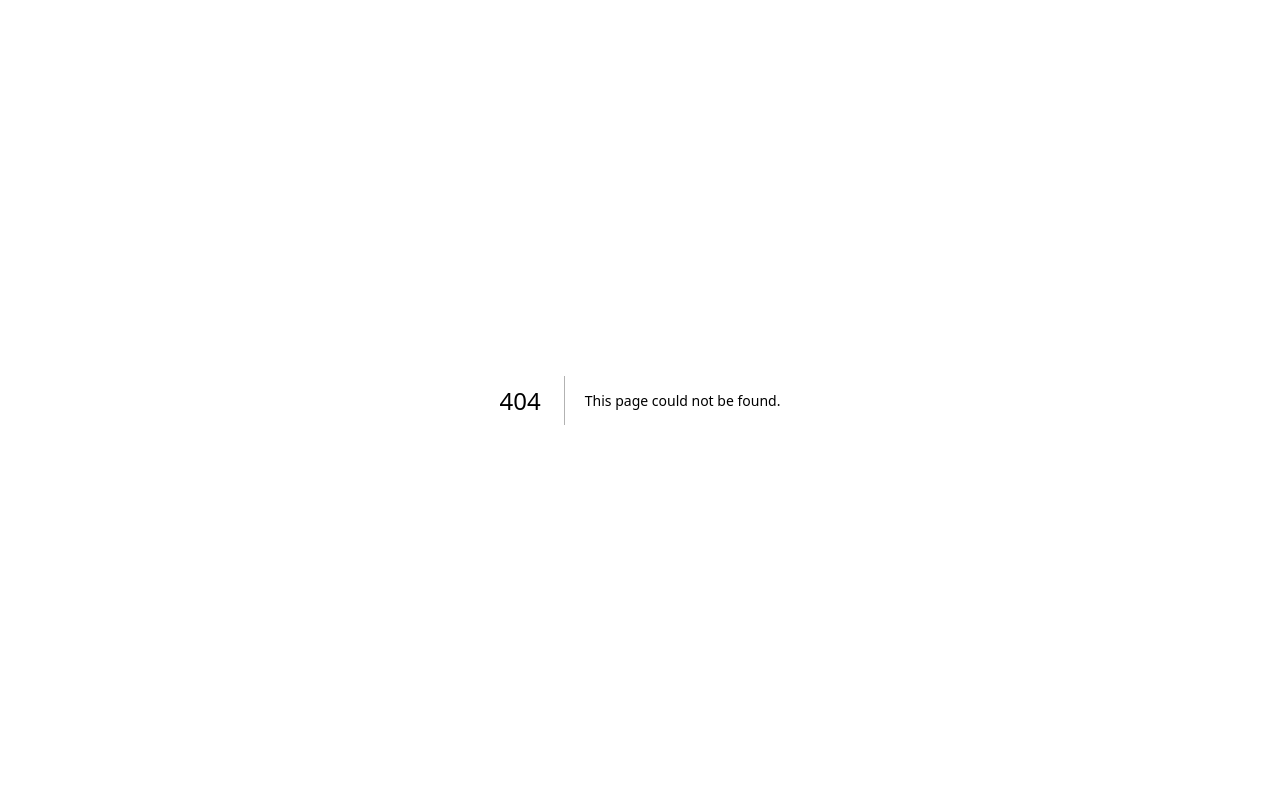
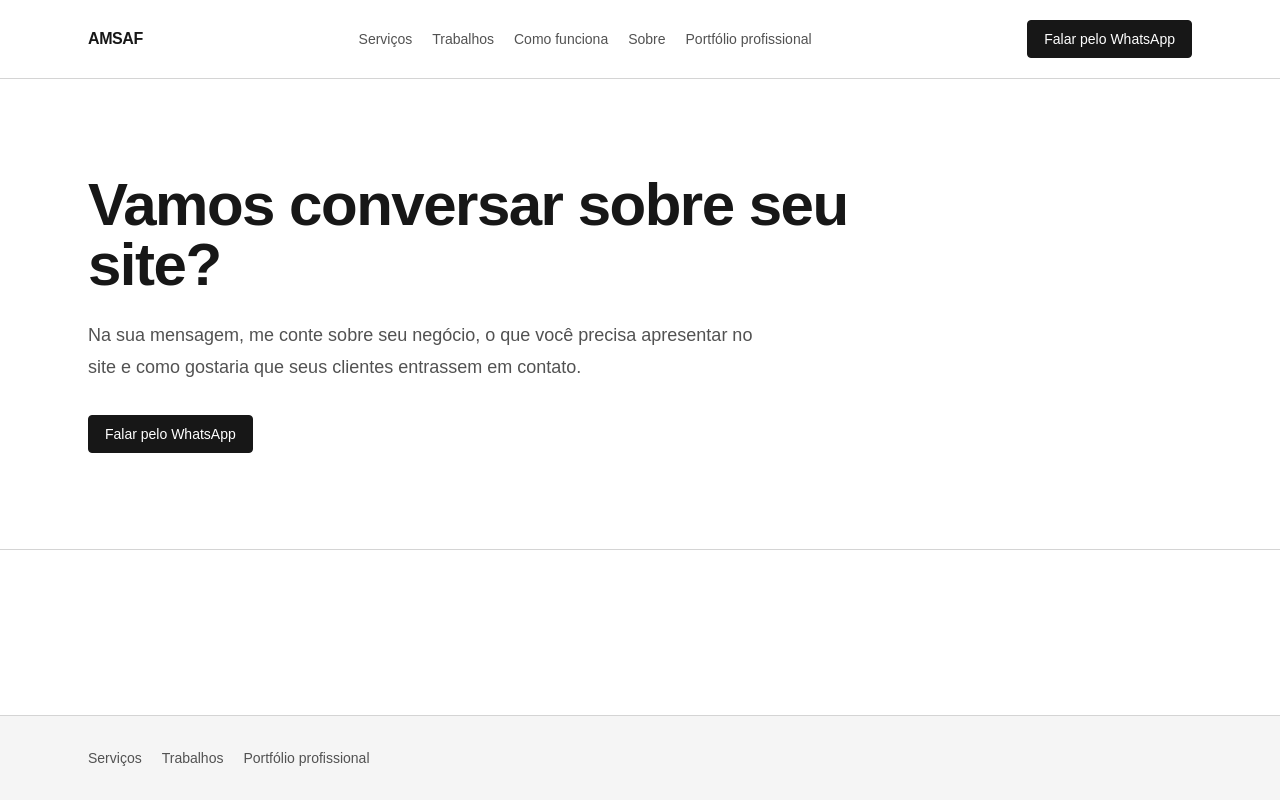
Before and after one commit to AMSDAF/amsaf-website, a Next.js app in the folder frontend/: page /contato in a window 1280 px wide. Before the commit this address had no page. Built offline with nearby package versions, Linux system fonts and the light colour scheme.

Commit message:
feat: implement contact page

```diff
--- /dev/null
+++ b/frontend/src/app/contato/page.tsx
@@ -0,0 +1,22 @@
+import type { Metadata } from "next";
+import { Hero } from "@/components/hero";
+import { commercialContact } from "@/config/contact";
+
+export const metadata: Metadata = {
+  title: "Contato | AMSAF",
+  description:
+    "Converse com a AMSAF pelo WhatsApp sobre o site que você precisa.",
+};
+
+export default function ContactPage() {
+  return (
+    <Hero
+      content={{
+        title: "Vamos conversar sobre seu site?",
+        description:
+          "Na sua mensagem, me conte sobre seu negócio, o que você precisa apresentar no site e como gostaria que seus clientes entrassem em contato.",
+        actions: [commercialContact],
+      }}
+    />
+  );
+}
```
Also changed, not shown: 2 other files (tests, documents, lock files or other folders).
